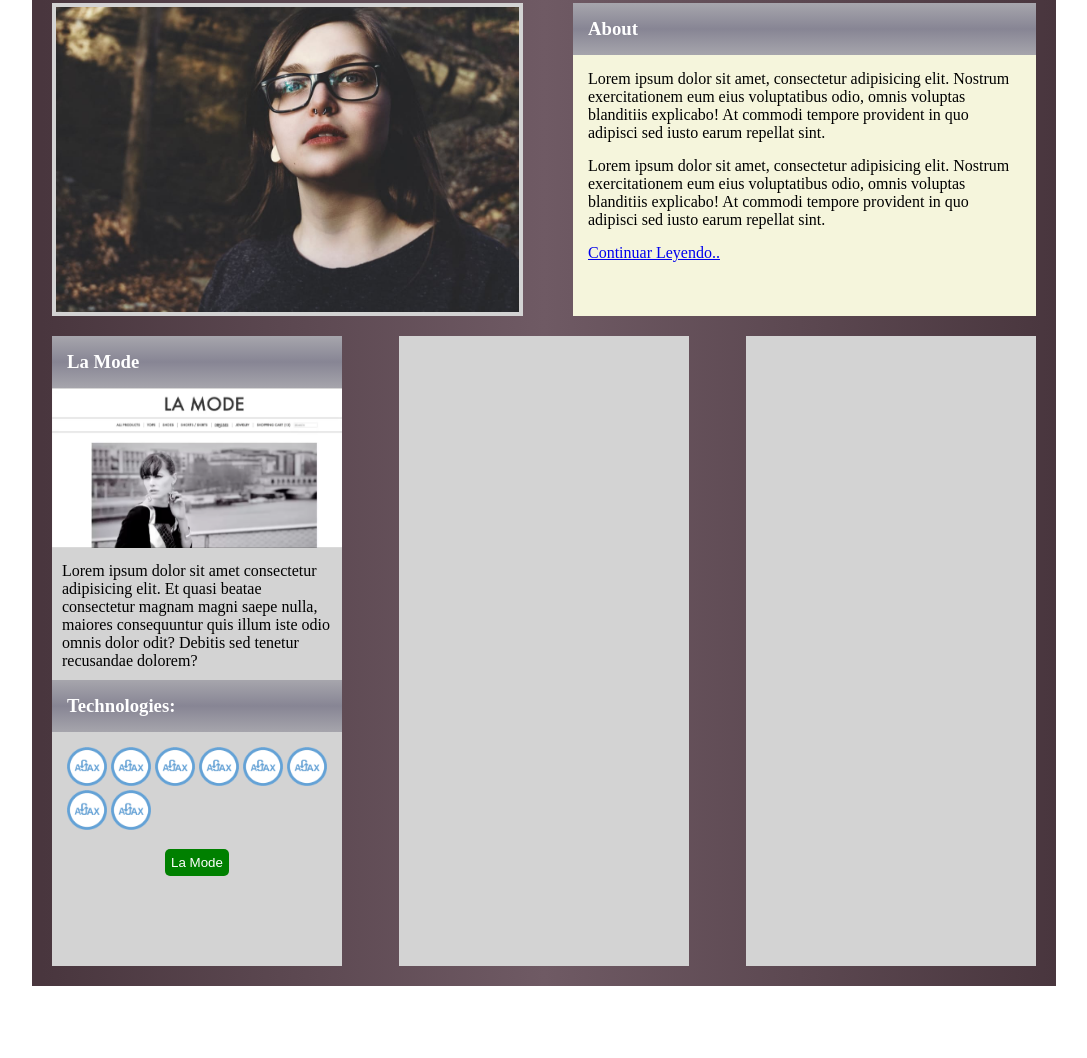
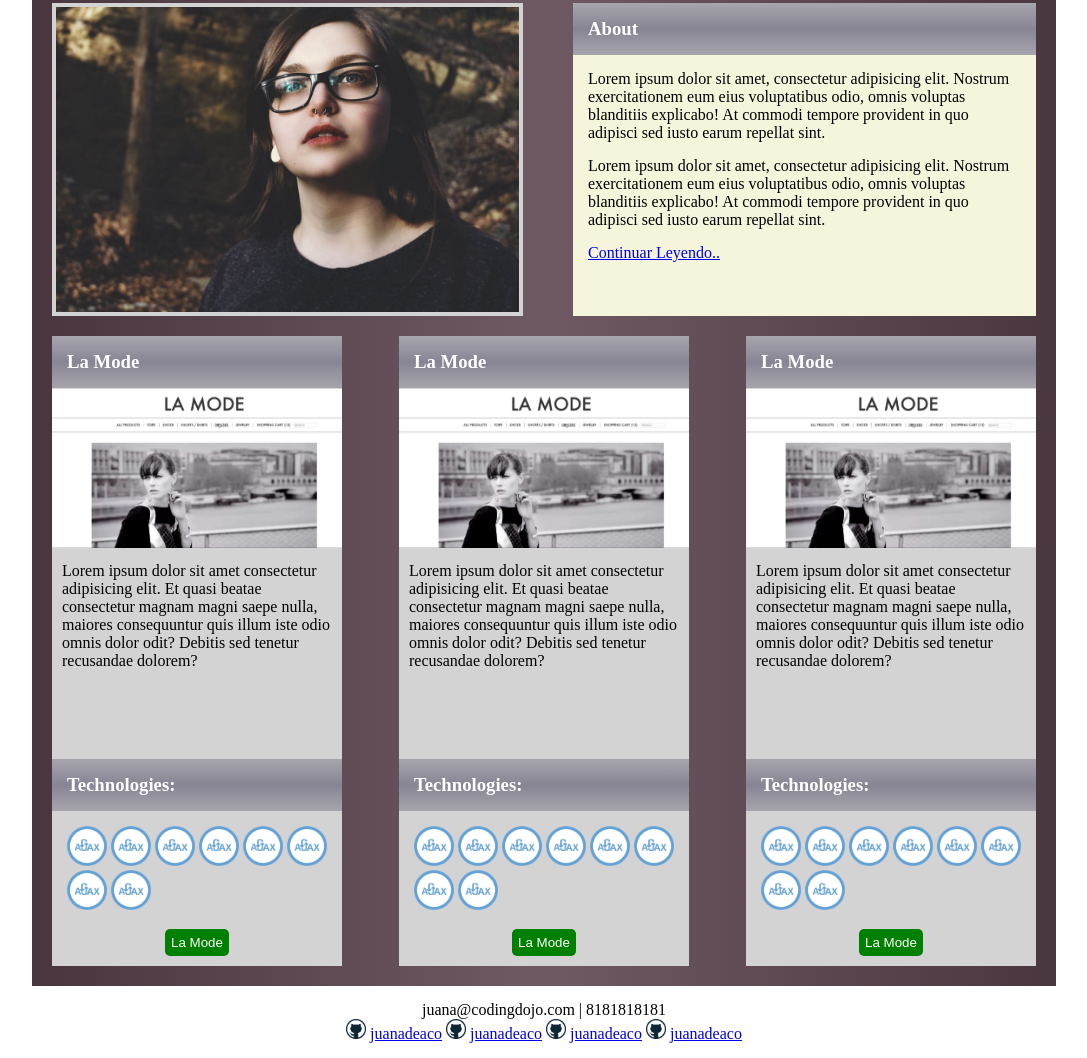
Before and after one commit to cindychateau/portafolio_ptp, a plain HTML site: page index.html in a window 1280 px wide. Shown: the part 84-1142 px from the top of the page, without its empty margins (96-1183 px from the left). Before the commit the page ends 1070 px from the top, so only its background shows below. Drawn offline with Linux system fonts and the light colour scheme.

Commit message:
Portafolio parte 2

```diff
--- a/css/style.css
+++ b/css/style.css
@@ -69,6 +69,7 @@ article {
     width: 290px;
     height: 630px;
     background-color: lightgray;
+    position: relative;
 }
 
 article > img {
@@ -97,4 +98,15 @@ article p {
 
 .technologies {
     text-align: center;
+    position: absolute;
+    bottom: 10px;
 }
+
+footer {
+    text-align: center;
+    padding: 15px;
+}
+
+footer img {
+    width: 20px;
+}
--- a/index.html
+++ b/index.html
@@ -49,15 +49,66 @@
                     </div>
                 </article>
                 <article>
-
+                    <h3>La Mode</h3>
+                    <img src="Portfolio_images/lamode.png" alt="Proyecto La Mode" class="img-grande">
+                    <p>
+                        Lorem ipsum dolor sit amet consectetur adipisicing elit. Et quasi beatae consectetur magnam magni saepe nulla, maiores consequuntur quis illum iste odio omnis dolor odit? Debitis sed tenetur recusandae dolorem?
+                    </p>
+                    <div class="technologies">
+                        <h3>Technologies:</h3>
+                        <div class="logos">
+                            <img src="Portfolio_images/ajax.png" alt="ajax">
+                            <img src="Portfolio_images/ajax.png" alt="ajax">
+                            <img src="Portfolio_images/ajax.png" alt="ajax">
+                            <img src="Portfolio_images/ajax.png" alt="ajax">
+                            <img src="Portfolio_images/ajax.png" alt="ajax">
+                            <img src="Portfolio_images/ajax.png" alt="ajax">
+                            <img src="Portfolio_images/ajax.png" alt="ajax">
+                            <img src="Portfolio_images/ajax.png" alt="ajax">
+                        </div>
+                        <button class="btn-project">La Mode</button>
+                    </div>
                 </article>
                 <article>
-
+                    <h3>La Mode</h3>
+                    <img src="Portfolio_images/lamode.png" alt="Proyecto La Mode" class="img-grande">
+                    <p>
+                        Lorem ipsum dolor sit amet consectetur adipisicing elit. Et quasi beatae consectetur magnam magni saepe nulla, maiores consequuntur quis illum iste odio omnis dolor odit? Debitis sed tenetur recusandae dolorem?
+                    </p>
+                    <div class="technologies">
+                        <h3>Technologies:</h3>
+                        <div class="logos">
+                            <img src="Portfolio_images/ajax.png" alt="ajax">
+                            <img src="Portfolio_images/ajax.png" alt="ajax">
+                            <img src="Portfolio_images/ajax.png" alt="ajax">
+                            <img src="Portfolio_images/ajax.png" alt="ajax">
+                            <img src="Portfolio_images/ajax.png" alt="ajax">
+                            <img src="Portfolio_images/ajax.png" alt="ajax">
+                            <img src="Portfolio_images/ajax.png" alt="ajax">
+                            <img src="Portfolio_images/ajax.png" alt="ajax">
+                        </div>
+                        <button class="btn-project">La Mode</button>
+                    </div>
                 </article>
             </div>
         </main>
         <footer>
+            <p>
+                juana@codingdojo.com | 8181818181
+            </p>
+            <p>
+                <img src="Portfolio_images/github.png" alt="github">
+                <a href="#">juanadeaco</a>
 
+                <img src="Portfolio_images/github.png" alt="github">
+                <a href="#">juanadeaco</a>
+
+                <img src="Portfolio_images/github.png" alt="github">
+                <a href="#">juanadeaco</a>
+
+                <img src="Portfolio_images/github.png" alt="github">
+                <a href="#">juanadeaco</a>
+            </p>
         </footer>
     </div>
 </body>
```
